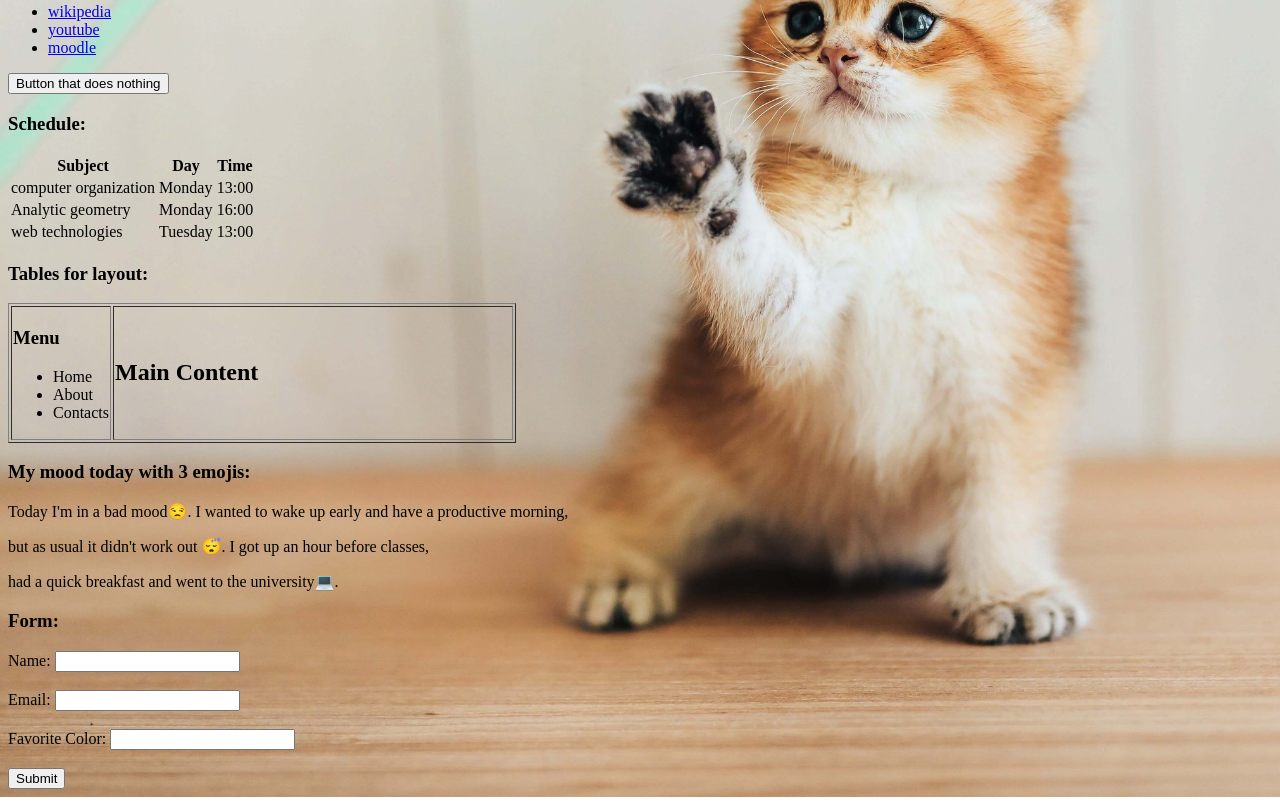
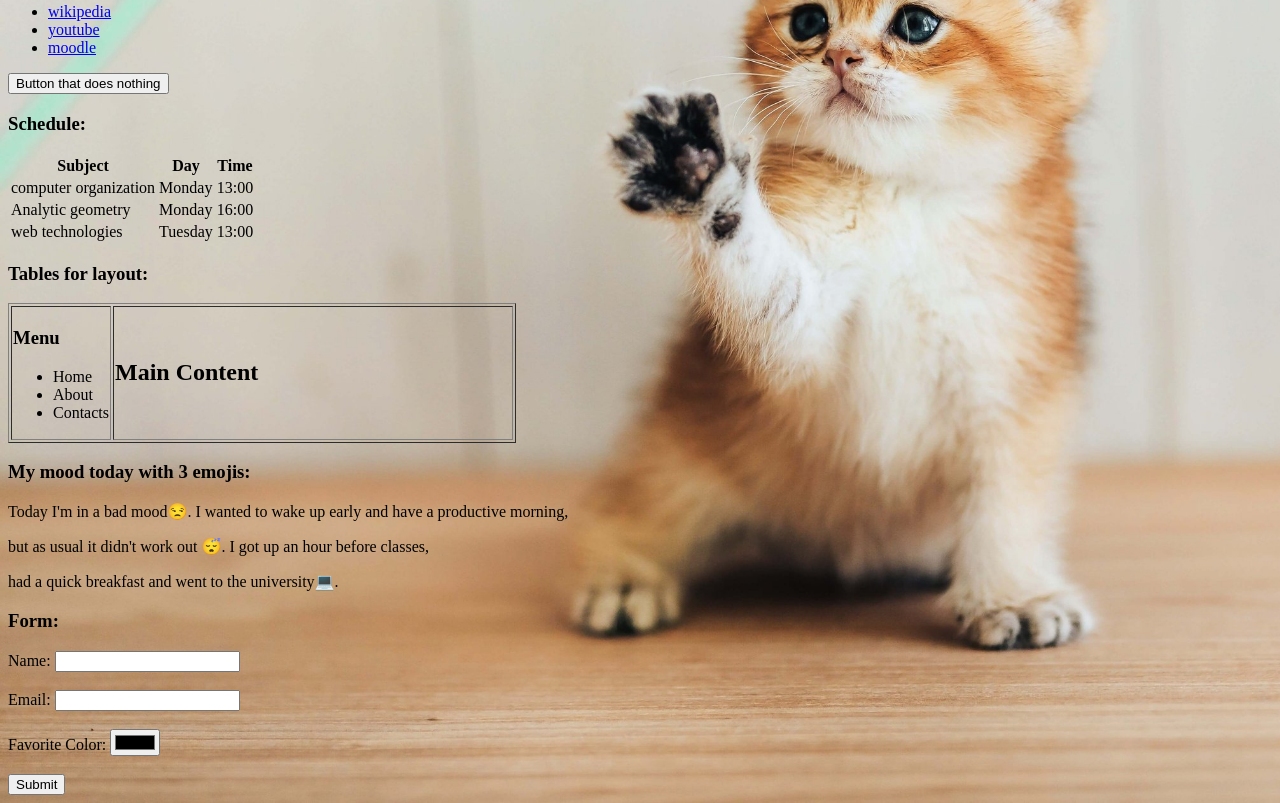
Before and after one commit to qber123/qber123.github.io, a plain HTML site: page index.html in a window 1280 px wide. Shown: the part 355-1158 px from the top of the page. Drawn offline with Linux system fonts and the light colour scheme.

Commit message:
Update index.html

```diff
--- a/index.html
+++ b/index.html
@@ -90,10 +90,11 @@
     <br><br>
 
     <label for="color">Favorite Color:</label>
-    <input type="text" id="color" name="favorite_color">
+    <input type="color" id="color" name="favorite_color">
     <br><br>
 
     <button type="submit">Submit</button>
   </form>
   </body>
+
 </html>
```
